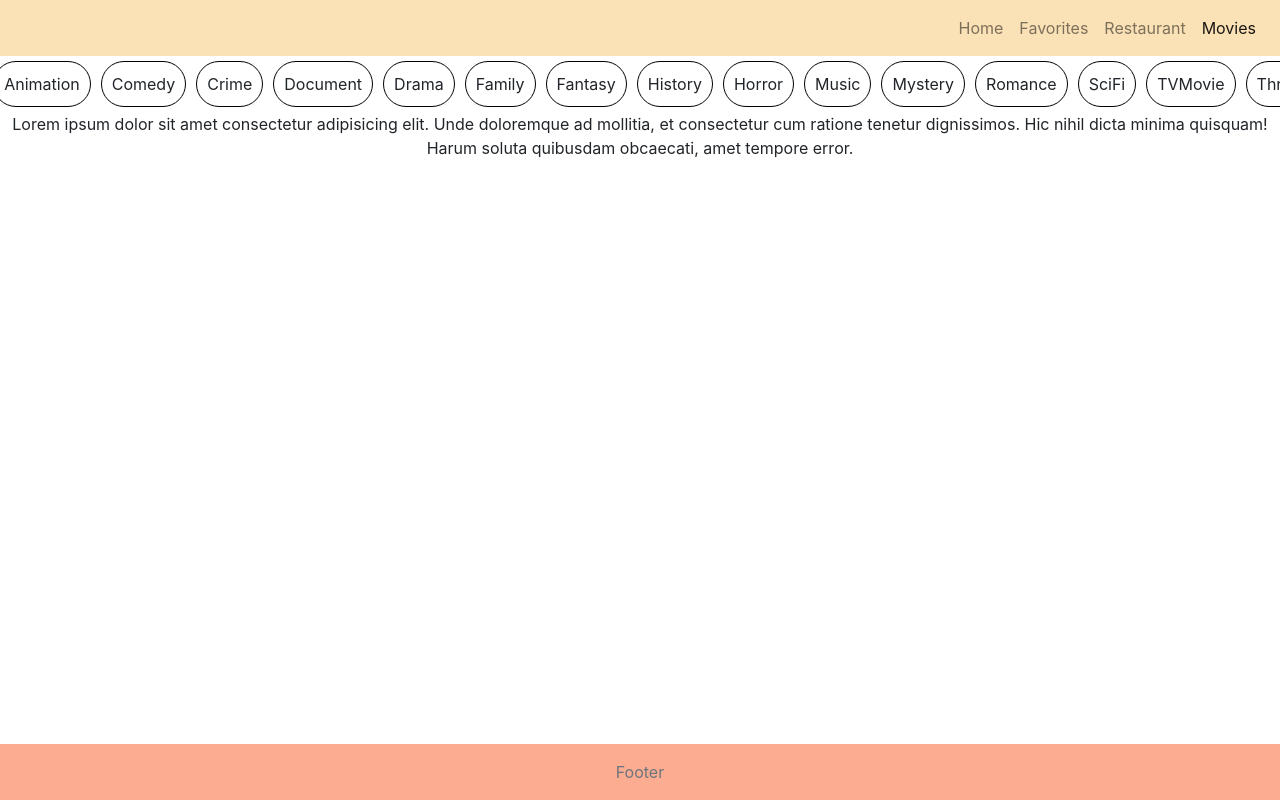
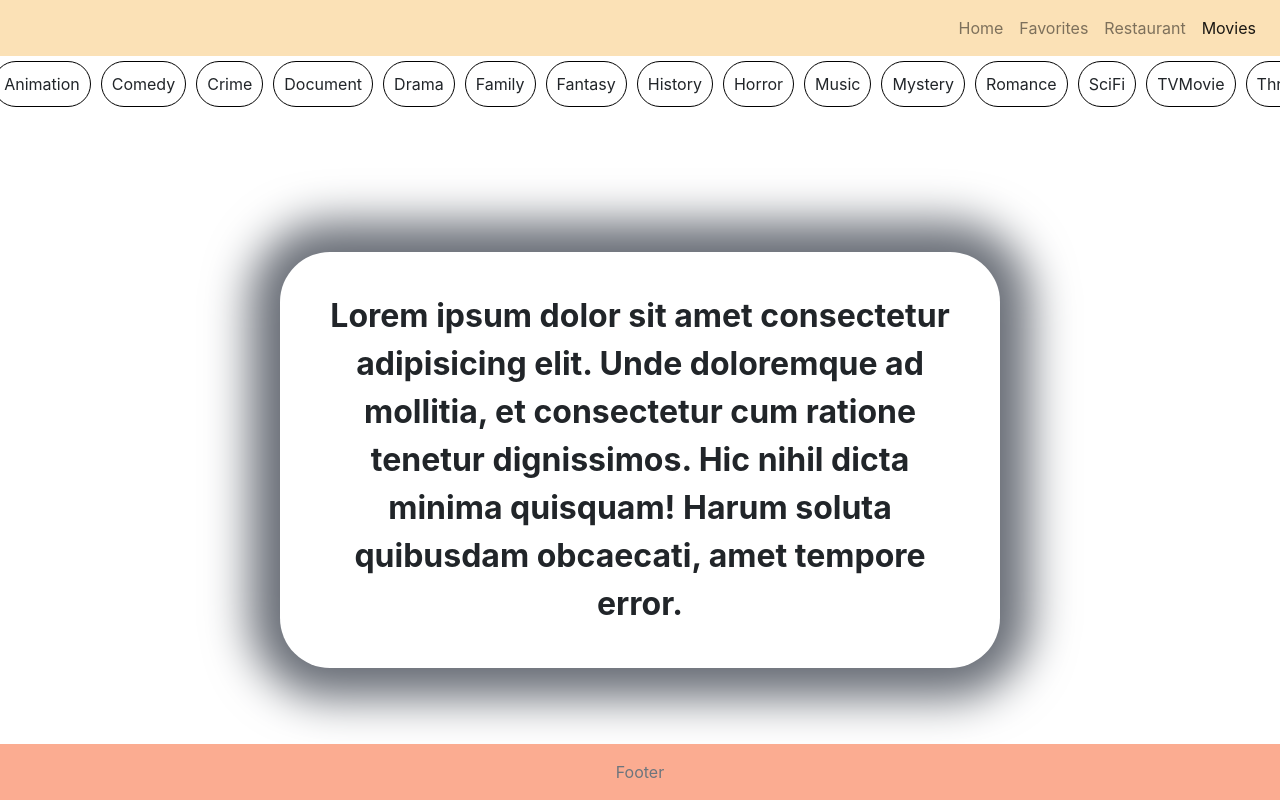
Before and after one commit to katean004/Spontaneous-Weekend-3.0, a React (Create React App) app in the folder client/: page /movie in a window 1280 px wide. Shown: the top 800 px of the page. Built offline with nearby package versions, Linux system fonts and the light colour scheme; no server answers.

Commit message:
Added some padding and styling

```diff
--- a/client/src/components/Cards/Cards.js
+++ b/client/src/components/Cards/Cards.js
@@ -13,8 +13,8 @@ const Card = props => {
     //on button click, ask for user location, then do API call
     API.getRestaurant(lat, long)
       .then(response => {
-        console.log(response.data.data[0]);
-        getfeaturedRestaurant(response.data.data[0]);
+        console.log(response.data.data);
+        getfeaturedRestaurant(response.data.data);
       })
       .catch(error => {
         console.log(error);
--- a/client/src/pages/Movie.css
+++ b/client/src/pages/Movie.css
@@ -3,7 +3,7 @@
   margin: 5px;
   padding: 10px;
   cursor: pointer;
-  border-radius: 40px;;
+  border-radius: 40px;
 }
 
 .genres_bar {
@@ -40,14 +40,32 @@
   padding: 20px;
 }
 
-.movie_poster{
+.movie_poster {
   border-radius: 50px;
   box-shadow: 0 0 30px 10px black;
 }
 
-.movie_title{
+.movie_title {
   font-size: 50px;
   padding-bottom: 20px;
+}
+
+.movieName__placeholder {
+  display: flex;
+  justify-content: center;
+  margin-top: 100px;
+  /* border: 1px solid black; */
+  padding: 40px;
+}
+
+.placeholder {
+  width: 60%;
+  /* border: 1px solid black; */
+  padding: 40px;
+  font-size: xx-large;
+  font-weight: bolder;
+  border-radius: 50px;
+  box-shadow: 0 0 45px 30px #686d76;
 }
 
 .fade-in2 {
--- a/client/src/pages/Movie.js
+++ b/client/src/pages/Movie.js
@@ -112,11 +112,13 @@ class Movie extends React.Component {
           </div>
         ) : (
           // ==========Make this into a card.==========
-          <div>
-            Lorem ipsum dolor sit amet consectetur adipisicing elit. Unde
-            doloremque ad mollitia, et consectetur cum ratione tenetur
-            dignissimos. Hic nihil dicta minima quisquam! Harum soluta quibusdam
-            obcaecati, amet tempore error.
+          <div className="movieName__placeholder">
+            <p className = "placeholder">
+              Lorem ipsum dolor sit amet consectetur adipisicing elit. Unde
+              doloremque ad mollitia, et consectetur cum ratione tenetur
+              dignissimos. Hic nihil dicta minima quisquam! Harum soluta
+              quibusdam obcaecati, amet tempore error.
+            </p>
           </div>
         )}
       </div>
@@ -147,7 +149,9 @@ const MovieBox = props => {
       <Fade>
         <div className="movieInfo">
           {/* Take the movie and save it into the back end. consider Redux or context  */}
-          <button onClick={()=> console.log("Favorite", props.movie)}>Favorite</button>
+          <button onClick={() => console.log("Favorite", props.movie)}>
+            Favorite
+          </button>
           <h6>Rating</h6>
           <p className="movie_vote_average">
             <i className="star_icon fas fa-star"></i>
```
